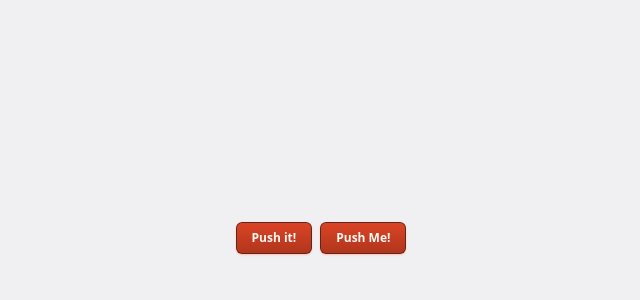
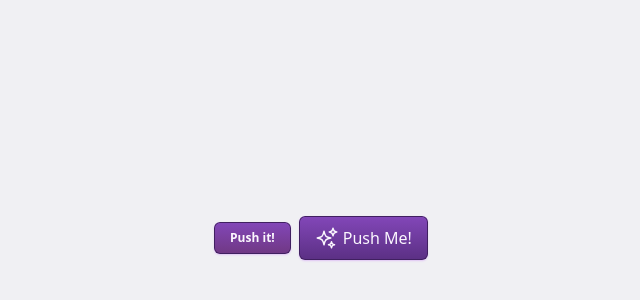
Before and after one commit to didimedina/styled, a React (Vite) app in the folder react/: page / in a window 1280 px wide. Shown: the part 162-462 px from the top of the page, without its empty margins (319-959 px from the left). Built offline with nearby package versions, Linux system fonts and the light colour scheme.

Commit message:
animation working with gsap

```diff
--- a/react/src/App.tsx
+++ b/react/src/App.tsx
@@ -5,7 +5,7 @@ function App() {
 
   return (
     <>
-    <div className='w-svw h-svh flex items-center justify-center bg-base-3 gap-2'>
+    <div className='dark w-svw h-svh flex items-center justify-center bg-base-3 gap-2'>
       {/* <Switch/> */}
       <Button.Basic/>
       <Button.Animated/>
--- a/react/src/assets/radix-colors.css
+++ /dev/null
@@ -1,14 +0,0 @@
-:root, .light, .light-theme {
-    --purple-1: #fefcfe;
-    --purple-2: #fbf7fe;
-    --purple-3: #f7edfe;
-    --purple-4: #f2e2fc;
-    --purple-5: #ead5f9;
-    --purple-6: #e0c4f4;
-    --purple-7: #d1afec;
-    --purple-8: #be93e4;
-    --purple-9: #8e4ec6;
-    --purple-10: #8347b9;
-    --purple-11: #8145b5;
-    --purple-12: #402060;
-  }
--- a/react/src/components/Button.tsx
+++ b/react/src/components/Button.tsx
@@ -28,18 +28,24 @@ export function Animated() {
   const { contextSafe } = useGSAP({  scope: container });
 
   const animButton = contextSafe(() => {
-      gsap.to("#button", {rotation: "+=45"})
+      gsap.timeline()
+      .to("#icon", {scale: .9, opacity: 0.8, duration: .2})
+      .to("#icon", {scale: 1, opacity: 1, duration: .6})
   })
 
 
   return (
     <div ref={container}>
       <button
-        id="button"
         type="button"
-        className="rounded-[6px] bg-gradient-to-t from-orange-950/30 bg-brand-10 px-4 h-8 text-xs font-semibold text-brand-2 shadow-sm shadow-brand-6 hover:bg-brand-9 ring-1 ring-brand-12 ring-inset  focus-visible:outline focus-visible:outline-2 focus-visible:outline-offset-2 focus-visible:outline-indigo-600"
+        className="flex items-center gap-1 rounded-[6px] bg-gradient-to-t from-brand-12/60 bg-brand-10 px-4 h-11 text-md font-medium text-brand-2 shadow-sm shadow-brand-6 hover:bg-brand-9 ring-1 ring-brand-12 ring-inset"
         onMouseEnter={animButton}
       >
+        <div id="icon">
+          <svg xmlns="http://www.w3.org/2000/svg" fill="none" viewBox="0 0 24 24" strokeWidth={1.5} stroke="currentColor" className="w-6 h-6">
+            <path strokeLinecap="round" strokeLinejoin="round" d="M9.813 15.904 9 18.75l-.813-2.846a4.5 4.5 0 0 0-3.09-3.09L2.25 12l2.846-.813a4.5 4.5 0 0 0 3.09-3.09L9 5.25l.813 2.846a4.5 4.5 0 0 0 3.09 3.09L15.75 12l-2.846.813a4.5 4.5 0 0 0-3.09 3.09ZM18.259 8.715 18 9.75l-.259-1.035a3.375 3.375 0 0 0-2.455-2.456L14.25 6l1.036-.259a3.375 3.375 0 0 0 2.455-2.456L18 2.25l.259 1.035a3.375 3.375 0 0 0 2.456 2.456L21.75 6l-1.035.259a3.375 3.375 0 0 0-2.456 2.456ZM16.894 20.567 16.5 21.75l-.394-1.183a2.25 2.25 0 0 0-1.423-1.423L13.5 18.75l1.183-.394a2.25 2.25 0 0 0 1.423-1.423l.394-1.183.394 1.183a2.25 2.25 0 0 0 1.423 1.423l1.183.394-1.183.394a2.25 2.25 0 0 0-1.423 1.423Z" />
+          </svg>
+        </div>
         <p>Push Me!</p>
       </button>
     </div>
--- a/react/src/index.css
+++ b/react/src/index.css
@@ -1,97 +1,61 @@
-/* :root {
-  font-family: Inter, system-ui, Avenir, Helvetica, Arial, sans-serif;
-  line-height: 1.5;
-  font-weight: 400;
-
-  color-scheme: light dark;
-  color: rgba(255, 255, 255, 0.87);
-  background-color: #242424;
-
-  font-synthesis: none;
-  text-rendering: optimizeLegibility;
-  -webkit-font-smoothing: antialiased;
-  -moz-osx-font-smoothing: grayscale;
-}
-
-a {
-  font-weight: 500;
-  color: #646cff;
-  text-decoration: inherit;
-}
-a:hover {
-  color: #535bf2;
-}
-
-body {
-  margin: 0;
-  display: flex;
-  place-items: center;
-  min-width: 320px;
-  min-height: 100vh;
-}
-
-h1 {
-  font-size: 3.2em;
-  line-height: 1.1;
-}
-
-button {
-  border-radius: 8px;
-  border: 1px solid transparent;
-  padding: 0.6em 1.2em;
-  font-size: 1em;
-  font-weight: 500;
-  font-family: inherit;
-  background-color: #1a1a1a;
-  cursor: pointer;
-  transition: border-color 0.25s;
-}
-button:hover {
-  border-color: #646cff;
-}
-button:focus,
-button:focus-visible {
-  outline: 4px auto -webkit-focus-ring-color;
-}
-
-@media (prefers-color-scheme: light) {
-  :root {
-    color: #213547;
-    background-color: #ffffff;
-  }
-  a:hover {
-    color: #747bff;
-  }
-  button {
-    background-color: #f9f9f9;
-  }
-} */
-@import '../node_modules/@radix-ui/colors/gray.css';
-@import '../node_modules/@radix-ui/colors/gray-alpha.css';
-@import '../node_modules/@radix-ui/colors/gray-dark.css';
-@import '../node_modules/@radix-ui/colors/gray-dark-alpha.css';
-
-@import '../node_modules/@radix-ui/colors/slate.css';
-@import '../node_modules/@radix-ui/colors/slate-alpha.css';
-@import '../node_modules/@radix-ui/colors/slate-dark.css';
-@import '../node_modules/@radix-ui/colors/slate-dark-alpha.css';
-
-
-@import '../node_modules/@radix-ui/colors/orange.css';
-@import '../node_modules/@radix-ui/colors/orange-alpha.css';
-@import '../node_modules/@radix-ui/colors/orange-dark.css';
-@import '../node_modules/@radix-ui/colors/orange-dark-alpha.css';
-
-@import '../node_modules/@radix-ui/colors/purple.css';
-@import '../node_modules/@radix-ui/colors/purple-alpha.css';
-@import '../node_modules/@radix-ui/colors/purple-dark.css';
-@import '../node_modules/@radix-ui/colors/purple-dark-alpha.css';
-
-@import '../node_modules/@radix-ui/colors/tomato.css';
-@import '../node_modules/@radix-ui/colors/tomato-alpha.css';
-@import '../node_modules/@radix-ui/colors/tomato-dark.css';
-@import '../node_modules/@radix-ui/colors/tomato-dark-alpha.css';
-
 @tailwind base;
 @tailwind components;
 @tailwind utilities;
+
+@layer base {
+  :root, .light, .light-theme {
+    --slate-1: 252 252 253;
+    --slate-2: 249 249 251;
+    --slate-3: 240 240 243;
+    --slate-4: 232 232 236;
+    --slate-5: 224 225 230;
+    --slate-6: 217 217 224;
+    --slate-7: 205 206 214;
+    --slate-8: 185 187 198;
+    --slate-9: 139 141 152;
+    --slate-10: 128 131 141;
+    --slate-11: 96 100 108;
+    --slate-12: 28 32 36;
+
+    --purple-1: 254 252 254;
+    --purple-2: 251 247 254;
+    --purple-3: 247 237 254;
+    --purple-4: 242 226 252;
+    --purple-5: 234 213 249;
+    --purple-6: 224 196 244;
+    --purple-7: 209 175 236;
+    --purple-8: 190 147 228;
+    --purple-9: 142 78 198;
+    --purple-10: 131 71 185;
+    --purple-11: 129 69 181;
+    --purple-12: 64 32 96;
+  }
+
+  :root, .dark, .dark-theme {
+      --slate-dark-1: 17 17 19;
+      --slate-dark-2: 24 25 27;
+      --slate-dark-3: 33 34 37;
+      --slate-dark-4: 39 42 45;
+      --slate-dark-5: 46 49 53;
+      --slate-dark-6: 54 58 63;
+      --slate-dark-7: 67 72 78;
+      --slate-dark-8: 90 97 105;
+      --slate-dark-9: 105 110 119;
+      --slate-dark-10: 119 123 132;
+      --slate-dark-11: 176 180 186;
+      --slate-dark-12: 237 238 240;
+
+      --purple-dark-1: 24 17 27;
+      --purple-dark-2: 30 21 35;
+      --purple-dark-3: 48 28 59;
+      --purple-dark-4: 61 34 78;
+      --purple-dark-5: 72 41 92;
+      --purple-dark-6: 84 52 107;
+      --purple-dark-7: 102 66 130;
+      --purple-dark-8: 132 87 170;
+      --purple-dark-9: 142 78 198;
+      --purple-dark-10: 154 92 208;
+      --purple-dark-11: 209 157 255;
+      --purple-dark-12: 236 217 250;
+  }
+}
--- a/react/tailwind.config.js
+++ b/react/tailwind.config.js
@@ -7,11 +7,8 @@ export default {
   theme: {
     extend: {
       colors:{
-        gray: generateScale("gray"),
-        slate: generateScale("slate"),
-        orange: generateScale("orange"),
-        brand: generateScale("tomato"),
-        base: generateScale("slate")
+        base: generateScale("slate"),
+        brand: generateScale("purple")
       }
     },
   },
@@ -19,25 +16,25 @@ export default {
 }
 
 
+// function generateScale(name) {
+//   let scale = Array.from({ length: 12 }, (_, i) => {
+//     let id = i + 1;
+//     return [
+//       [id, `var(--${name}-${id})`],
+//       [`a${id}`, `var(--${name}-a${id})`],
+//     ];
+//   }).flat();
+
+//   return Object.fromEntries(scale);
+// }
 function generateScale(name) {
   let scale = Array.from({ length: 12 }, (_, i) => {
     let id = i + 1;
     return [
-      [id, `var(--${name}-${id})`],
-      [`a${id}`, `var(--${name}-a${id})`],
+      [id, `rgb(var(--${name}-${id}) / <alpha-value>)`],
+      // [`a${id}`, `rgb(var(--${name}-a${id})/ <alpha-value>)`],
     ];
   }).flat();
 
   return Object.fromEntries(scale);
 }
-// function generateScale(name) {
-//   let scale = Array.from({ length: 12 }, (_, i) => {
-//     let id = i + 1;
-//     return [
-//       [id, `rgb(var(--${name}-${id}) / <alpha-value>)`],
-//       [`a${id}`, `rgb(var(--${name}-a${id})/ <alpha-value>)`],
-//     ];
-//   }).flat();
-
-//   return Object.fromEntries(scale);
-// }
```
